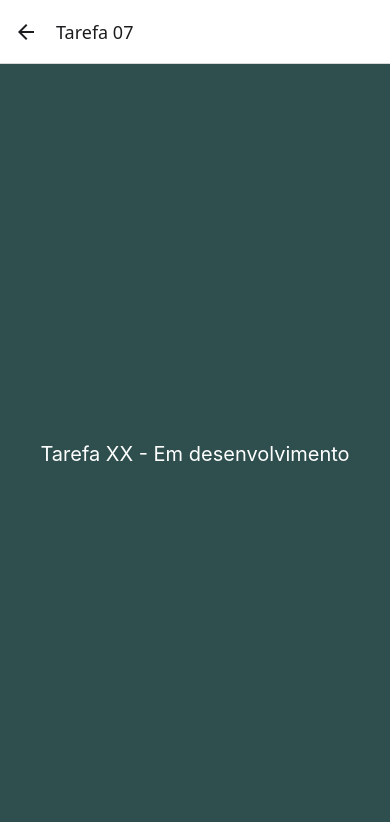
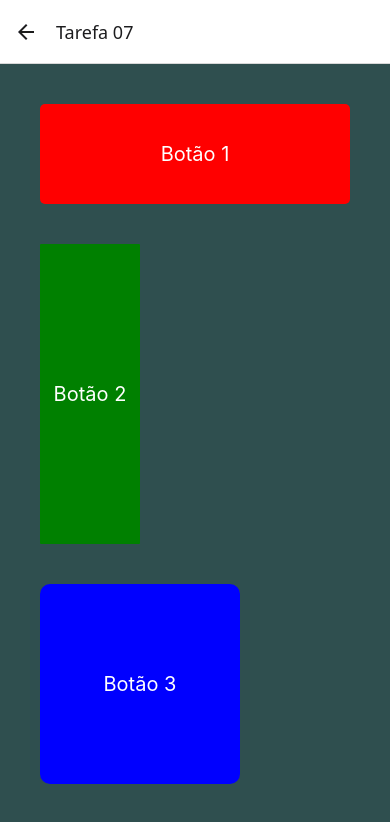
Before and after one commit to LFbruck/TestePerformance1-ReactNative, a React Native app: screen /Task07 in a window 390 px wide. Shown: the top 822 px of the page. Built offline with nearby package versions, Linux system fonts and the light colour scheme; what react-native-worklets would draw is missing.

Commit message:
Tarefa 7:  Finalizada

```diff
--- a/src/screens/Task07Screen.tsx
+++ b/src/screens/Task07Screen.tsx
@@ -1,10 +1,19 @@
 import React from 'react';
-import { View, Text, StyleSheet } from 'react-native';
+import { View, Text, StyleSheet , TouchableOpacity, Alert} from 'react-native';
 
-export default function TaskXXScreen() {
+export default function Task07Screen() {
     return (
         <View style={styles.container}>
-            <Text style={styles.title}>Tarefa XX - Em desenvolvimento</Text>
+            <TouchableOpacity style={styles.botao1} onPress={()=> Alert.alert("Voce clicou", "No botão 1!")}>
+                <Text style={styles.title}>Botão 1</Text>
+            </TouchableOpacity>
+
+            <TouchableOpacity style={styles.botao2} onPress={()=> Alert.alert("Botão 2", "Clicado!")}>
+                <Text style={styles.title}>Botão 2</Text>
+            </TouchableOpacity>
+            <TouchableOpacity style={styles.botao3} onPress={()=> Alert.alert("Opaaa Voce clicou!", "No botão 3!")}>
+                <Text style={styles.title}>Botão 3</Text>
+            </TouchableOpacity>
         </View>
     );
 }
@@ -13,13 +22,36 @@ const styles = StyleSheet.create({
         container: {
             flex: 1,
             backgroundColor: 'darkslategray',
-        justifyContent: 'center',
-        alignItems: 'center',
-        padding: 20,
+            gap:40,
+            padding: 40,
         },
         title: {
             color: 'white',
             fontSize: 20,
             textAlign: 'center',
         },
-});
+        botao1: {
+            width: '100%',
+            height:100,
+            backgroundColor: "red",
+            borderRadius: 5,
+
+            justifyContent: 'center',
+        },
+        botao3:{
+            width:200,
+            height:200,
+            backgroundColor: "blue",
+            borderRadius: 10,
+            justifyContent: 'center'
+
+        },
+        botao2:{
+            width:100,
+            height:300,
+            backgroundColor: "green",
+            borderRadius: 1,
+            justifyContent: 'center'
+        }
+    }
+)
```
Lines whose indentation alone changed are shown as unchanged.
